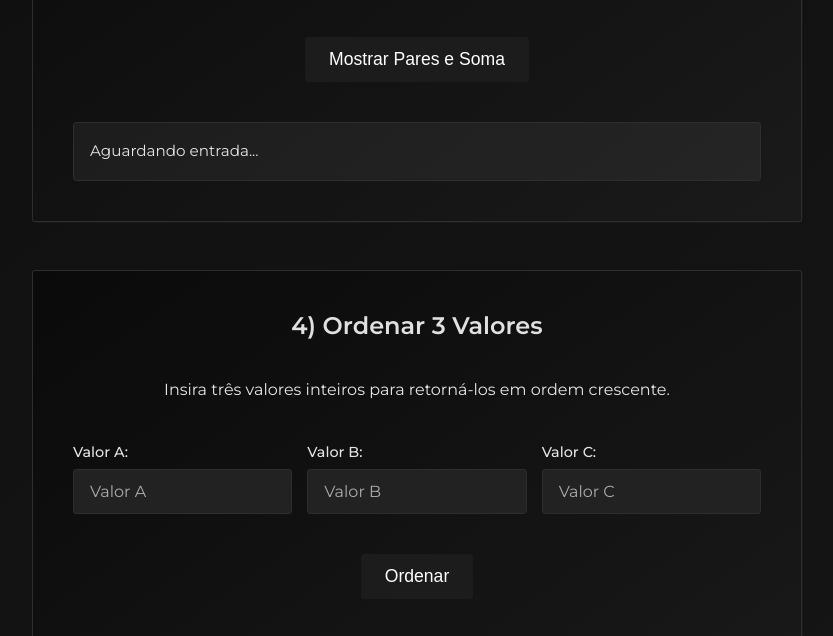
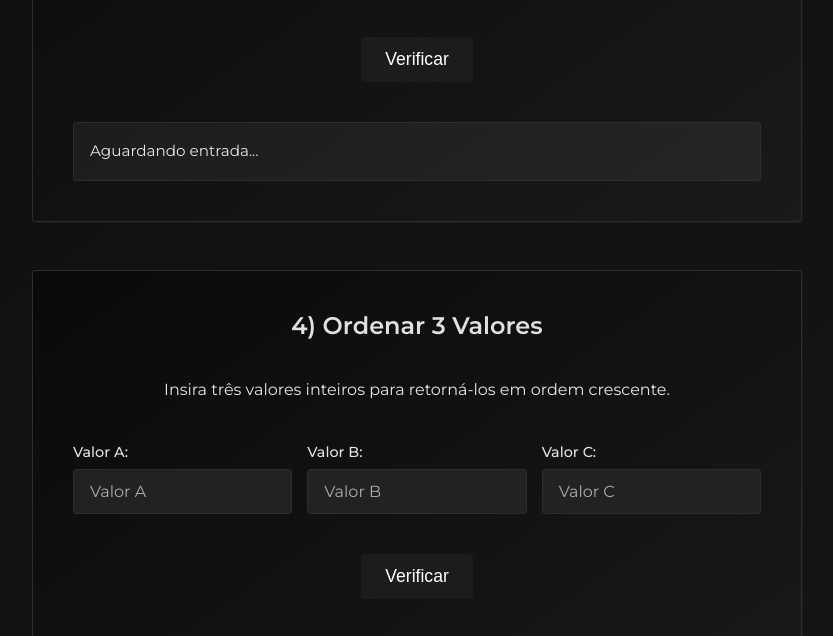
Before and after one commit to maximussec/atividadeIntroWeb, a plain HTML site: page index.html in a window 1280 px wide. Shown: the part 1514-2150 px from the top of the page, without its empty margins (223-1056 px from the left). Drawn offline with Linux system fonts and the light colour scheme.

Commit message:
final commit

```diff
--- a/index.html
+++ b/index.html
@@ -38,7 +38,7 @@
                     <input type="number" id="ex1_num5" placeholder="Valor 5">
                 </div>
             </div>
-            <button id="btn_ex1">Calcular Maior/Menor</button>
+            <button id="btn_ex1">Verificar</button>
             <div class="resultado" id="res_ex1" aria-live="polite">Aguardando entrada...</div>
         </section>
 
@@ -66,7 +66,7 @@
                     <input type="number" id="ex3_ls" placeholder="Fim">
                 </div>
             </div>
-            <button id="btn_ex3">Mostrar Pares e Soma</button>
+            <button id="btn_ex3">Verificar</button>
             <div class="resultado" id="res_ex3" aria-live="polite">Aguardando entrada...</div>
         </section>
 
@@ -87,7 +87,7 @@
                     <input type="number" id="ex4_valC" placeholder="Valor C">
                 </div>
             </div>
-            <button id="btn_ex4">Ordenar</button>
+            <button id="btn_ex4">Verificar</button>
             <div class="resultado" id="res_ex4" aria-live="polite">Aguardando entrada...</div>
         </section>
 
```
